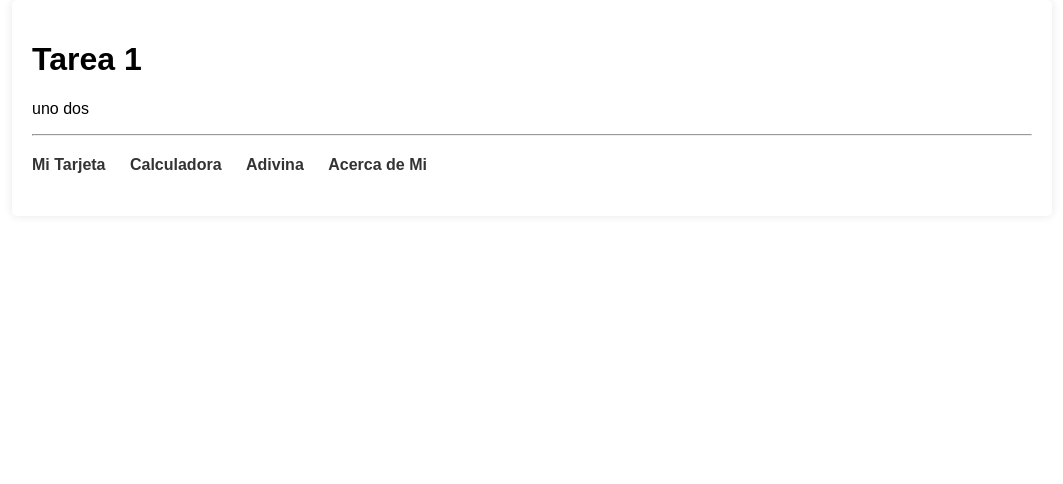
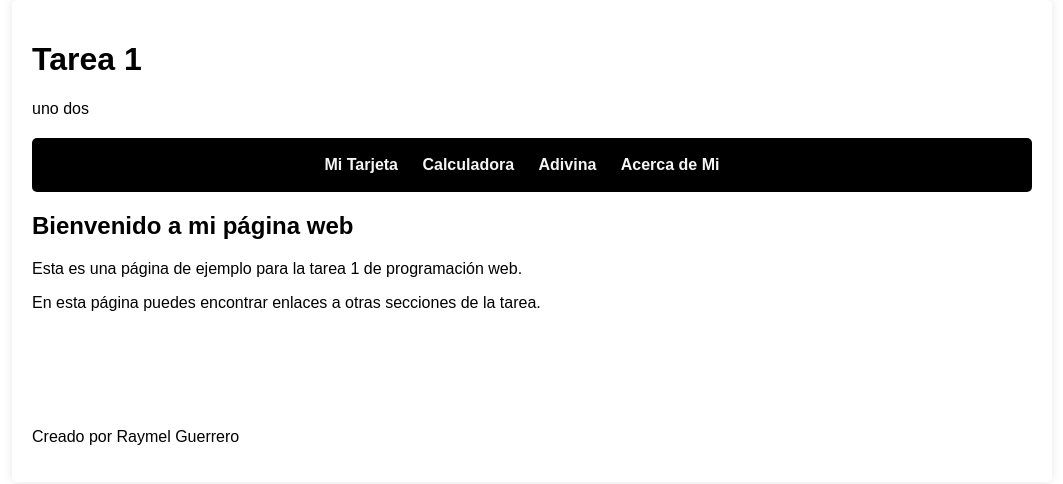
Before and after one commit to ElRay32/Tareas-Programacion-Webs, a PHP site: page / in a window 1280 px wide. Shown: the top 484 px of the page, without its empty margins (108-1171 px from the left). Run offline with PHP 8.4, Linux system fonts and the light colour scheme.

Commit message:
Mi Tarjeta, cosas nueva head y foot

```diff
--- /dev/null
+++ b/Tarea 1/Partes/foot.php
@@ -0,0 +1,9 @@
+        </div>
+        <div id="idfooter">
+            <p>
+                Creado por Raymel Guerrero
+            </p>
+        </div>
+        </div>
+    </body>
+</html>
--- /dev/null
+++ b/Tarea 1/Partes/head.php
@@ -0,0 +1,85 @@
+<!DOCTYPE html>
+<html>
+    <head>
+        <title>uno</title>
+        <style>
+
+            body{
+                font-family: arial, sans-serif;
+                background-color: white;
+                margin: 0;
+                padding: 0;
+            }
+            #tarea1{
+                width: auto;
+                max-width: 1000px;
+                margin: 0 auto;
+                background-color: #fff;
+                padding: 20px;
+                border-radius: 5px;
+                box-shadow: 0 0 10px rgba(0, 0, 0, 0.1);
+            }
+
+            #idmenu{
+               margin: 20px 0;
+               background: black;
+               padding: 2px;
+               border-radius: 5px;
+               color: white;
+               text-align: center;
+
+            }
+
+            #idmenu ul{
+                list-style-type: none;
+                padding: 0;
+            }
+
+            #idmenu li{
+                display: inline;
+                margin-right: 20px;
+            }
+
+            #idmenu a{
+                text-decoration: none;
+                color: whitesmoke;
+                font-weight: bold;
+            }
+
+            #idmenu a:hover{
+                text-decoration: underline;
+                color:rgb(199, 199, 199);
+            }
+
+            #idcontenido{
+                min-height: 200px;
+
+            }
+
+        </style>
+    </head>
+    <body>
+        <div id="tarea1">
+
+        <div>
+            <h1>Tarea 1</h1>
+            <p>uno dos</p>
+        </div>
+
+        <div id="idmenu">
+            <ul>
+                <li>
+                    <a href="mi_tarjeta.php">Mi Tarjeta</a>
+                </li>
+                <li>
+                    <a href="calculadora.php">Calculadora</a>
+                </li>
+                <li>
+                    <a href="adivina.php">Adivina</a>
+                </li>
+                <li>
+                    <a href="acerca_de.php">Acerca de Mi</a>
+                </li>
+            </ul>
+        </div>
+        <div id="idcontenido">
--- a/Tarea 1/index.php
+++ b/Tarea 1/index.php
@@ -1,82 +1,7 @@
-<!DOCTYPE html>
-<html>
-    <head>
-        <title>uno</title>
-        <style>
+<?php require_once 'Partes/head.php'; ?>
 
-            body{
-                font-family: arial, sans-serif;
-                background-color: white;
-                margin: 0;
-                padding: 0;
-            }
-            #tarea1{
-                width: auto;
-                max-width: 1000px;
-                margin: 0 auto;
-                background-color: #fff;
-                padding: 20px;
-                border-radius: 5px;
-                box-shadow: 0 0 10px rgba(0, 0, 0, 0.1);
-            }
+          <h2>Bienvenido a mi página web</h2>
+            <p>Esta es una página de ejemplo para la tarea 1 de programación web.</p>
+            <p>En esta página puedes encontrar enlaces a otras secciones de la tarea.</p>
 
-            #idmenu{
-               margin: 20px 0;
-            }
-
-            #idmenu ul{
-                list-style-type: none;
-                padding: 0;
-            }
-
-            #idmenu li{
-                display: inline;
-                margin-right: 20px;
-            }
-
-            #idmenu a{
-                text-decoration: none;
-                color: #333;
-                font-weight: bold;
-            }
-
-            #idcontenido{
-
-            }
-
-        </style>
-    </head>
-    <body>
-        <div id="tarea1">
-
-        <div>
-            <h1>Tarea 1</h1>
-            <p>uno dos</p>
-        </div>
-
-        <hr>
-        <div id="idmenu">
-            <ul>
-                <li>
-                    <a href="mi_tarjeta.php">Mi Tarjeta</a>
-                </li>
-                <li>
-                    <a href="calculadora.php">Calculadora</a>
-                </li>
-                <li>
-                    <a href="adivina.php">Adivina</a>
-                </li>
-                <li>
-                    <a href="acerca_de.php">Acerca de Mi</a>
-                </li>
-            </ul>
-        </div>
-        <div id="idcontenido">
-
-        </div>
-        <div id="idfooter">
-            <h5></h5>
-        </div>
-        </div>
-    </body>
-</html>
+<?php require_once 'Partes/foot.php'; ?>
```
Also changed, not shown: Tarea 1/acerca_de.php (+7 -0 lines), Tarea 1/adivina.php (+7 -0 lines), Tarea 1/calculadora.php (+7 -0 lines), Tarea 1/mi_tarjeta.php (+33 -0 lines).
